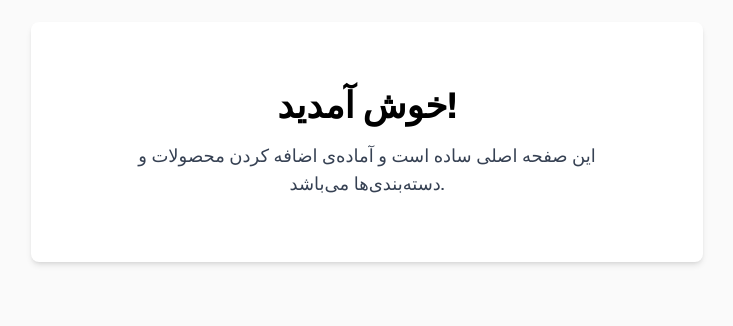
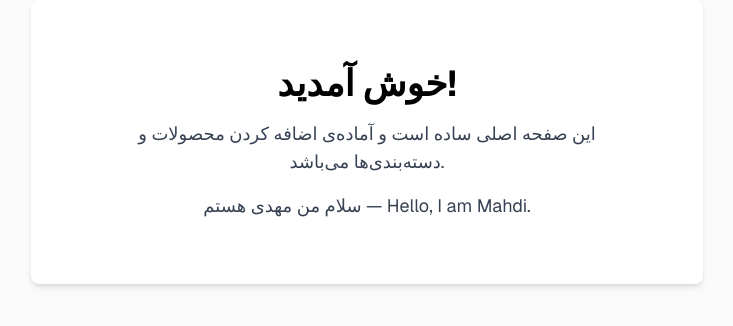
Before and after one commit to mahdi-Malekpour/yab-market, a Next.js app: page / in a window 1280 px wide. Shown: the part 258-584 px from the top of the page, without its empty margins (273-1006 px from the left). Built offline with nearby package versions, Linux system fonts and the light colour scheme.

Commit message:
تغییر زیادی نیس

```diff
--- a/app/page.tsx
+++ b/app/page.tsx
@@ -8,6 +8,9 @@ export default function Home() {
         <p className="text-lg text-gray-700 dark:text-gray-300 text-center">
           این صفحه اصلی ساده است و آماده‌ی اضافه کردن محصولات و دسته‌بندی‌ها می‌باشد.
         </p>
+        <p className="text-lg text-gray-700 dark:text-gray-300 text-center mt-4">
+          سلام من مهدی هستم — Hello, I am Mahdi.
+        </p>
       </main>
     </div>
   );
```
